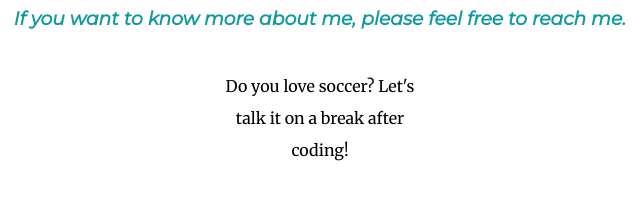
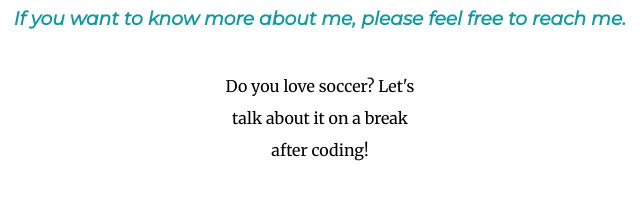
Before and after one commit to 11Suma/my-site, a plain HTML site: page index.html in a window 1280 px wide. Shown: the part 1951-2164 px from the top of the page, 320-960 px from the left. Drawn offline with Linux system fonts and the light colour scheme.

Commit message:
Update index.html

```diff
--- a/index.html
+++ b/index.html
@@ -45,7 +45,7 @@
       <div class="contact-me">
         <h2>Get In Touch</h2>
         <h3>If you want to know more about me, please feel free to reach me.</h3>
-        <p class="contact-intro">Do you love soccer? Let's talk it on a break after coding!</p>
+        <p class="contact-intro">Do you love soccer? Let's talk about it on a break after coding!</p>
         <a class="btn" href="mailto:khatri.suman9869@gmail.com">CONTACT ME</a>
       </div>
     </div>
```
